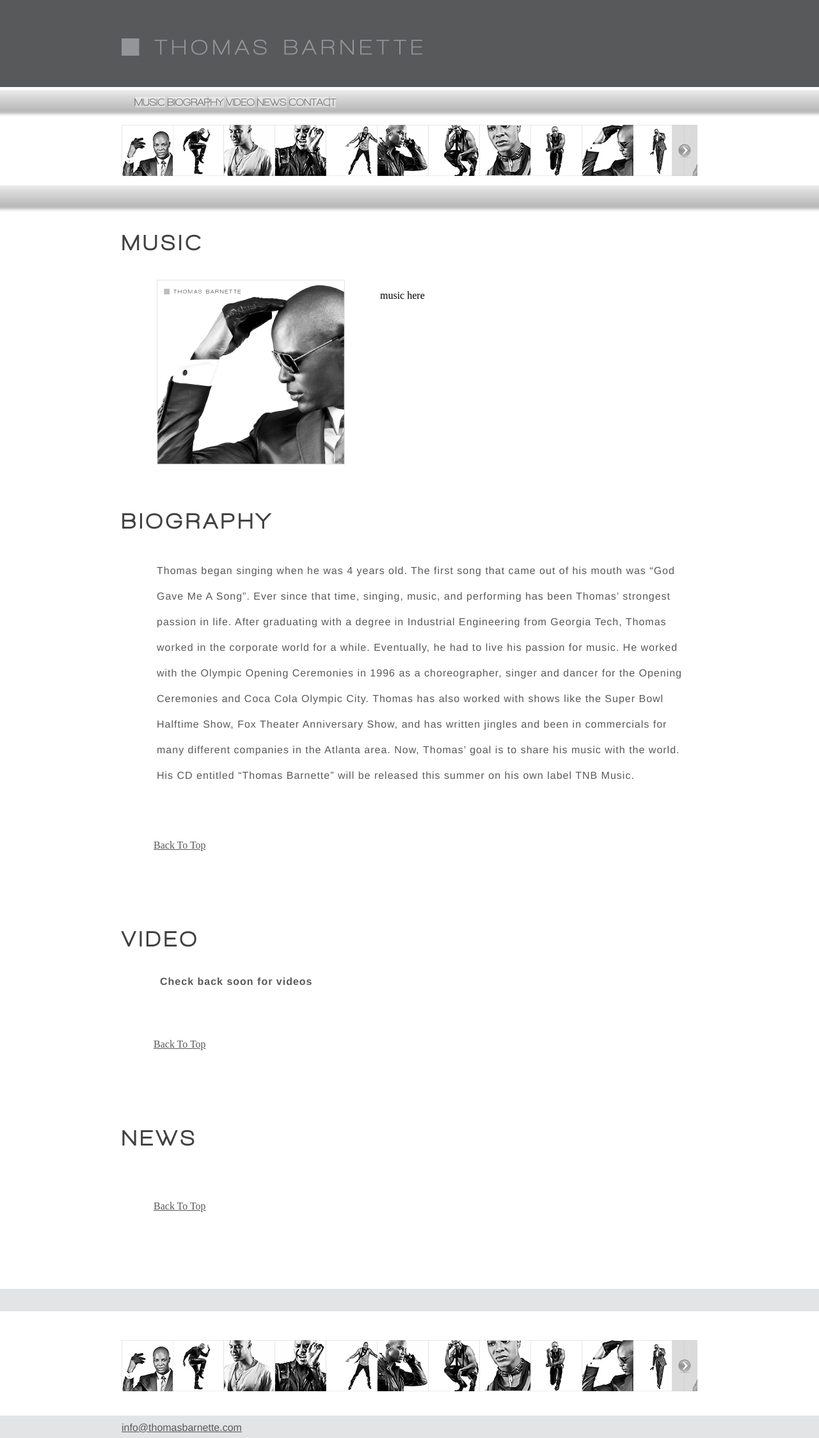
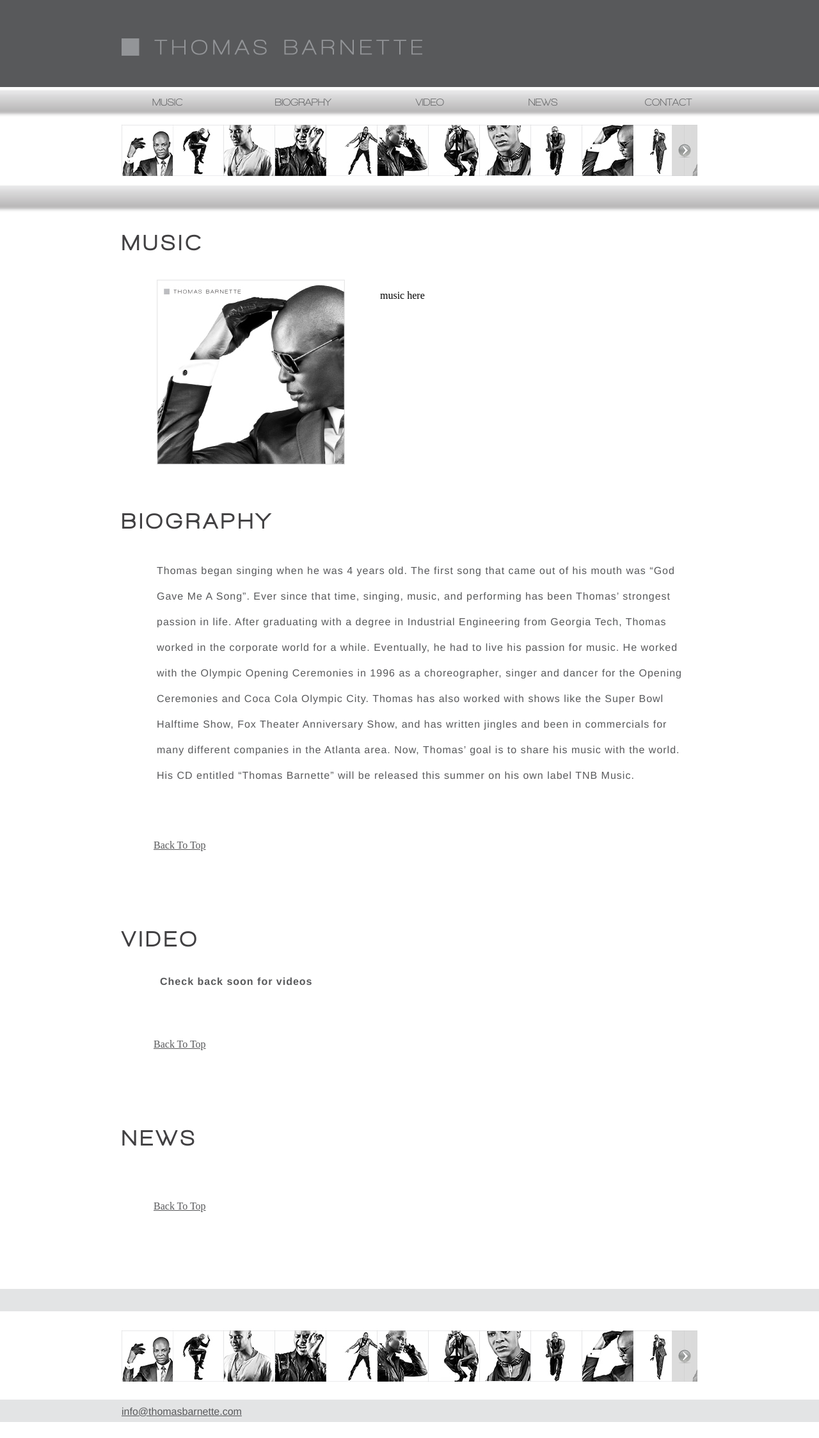
Before and after one commit to tomorrow66/thomas, a Django app: page / in a window 1280 px wide. Shown: the whole page at 64% size. After the commit the page ends 2222 px from the top, so only its background shows below. Run offline with Django 3.2, Linux system fonts and the light colour scheme; data that the repository does not hold is empty; some libraries are stand-ins or nearby versions.

Commit message:
Styled the nav, accordion. Removed the blue outline

```diff
--- a/static/css/style.css
+++ b/static/css/style.css
@@ -40,8 +40,10 @@ body {
 }
 
 #nav ul {
-    width: 900px;
+    width: 1000px;
     margin-left: auto; margin-right: auto;
+    position: relative;
+    left: 70px;
 }
 
 #nav li {
@@ -49,15 +51,62 @@ body {
     top: 15px;
     height: 100px;
     display: inline;
+    margin-right: 100px;
 }
 
 #nav a {
     font-family: walkway-bold;
     color: #58595b;
     text-decoration: none;
-    width: 500px;
-    background-image: url('../images/news-over.png');
+
 }
+
+/* Nav Backgrounds */
+a.music {
+    padding: 10px 20px 10px 8px;
+}
+
+a.biography {
+    padding: 10px 20px 10px 20px;
+}
+
+a.video {
+    padding: 10px 20px 10px 8px;
+}
+
+a.news {
+    padding: 10px 20px 10px 8px;
+}
+
+a.contact {
+    padding: 10px 20px 10px 12px;
+}
+
+a:hover.music {
+    background: url('../images/Music-over.png') no-repeat;
+    padding: 10px 20px 10px 8px;
+}
+
+a:hover.biography {
+    background: url('../images/bio-over.png') no-repeat;
+    padding: 10px 20px 10px 20px;
+}
+
+a:hover.video {
+    background: url('../images/video-over.png') no-repeat;
+    padding: 10px 20px 10px 8px;
+}
+
+a:hover.news {
+    background: url('../images/news-over.png') no-repeat;
+    padding: 10px 20px 10px 8px;
+}
+
+a:hover.contact {
+    background: url('../images/contact-over.png') no-repeat;
+    padding: 10px 20px 10px 12px;
+}
+
 
 #slideshow {
     height: 149px;
@@ -151,6 +200,8 @@ h2 {
     margin-top: 120px;
 }
 
+
+
 /* Footer Styles */
 #footer {
     width: 100%;
@@ -161,7 +212,7 @@ h2 {
 }
 
 #footer_slideshow {
-    padding-top: 35px;
+    padding-top: 20px;
 }
 
 #footer-slides {
@@ -176,7 +227,7 @@ h2 {
 #social-media {
     width: 900px;
     margin-left: auto; margin-right: auto;
-    margin-top: 65px;
+    margin-top: 55px;
 }
 
 #social-media a {
@@ -188,13 +239,16 @@ h2 {
 /* Accordion */
 
 #accordion {
-    padding-left: 50px;
     margin-bottom: 80px;
 }
 
 #accordion p {
     font-family: helvetica;
-    line-height: 25px;
+    line-height: 40px;
+    margin-left: 50px;
+    font-weight: lighter;
+    color: #58595b;
+    margin-top: 50px;
 }
 
 #about-accordion {
@@ -211,32 +265,35 @@ h2 {
     font-style: italic;
     font-weight: lighter;
     padding-top: 10px;
+    color: #58595b;
+
 }
 
 #accordion h3 {
     font-size: 18px;
     font-family: helvetica;
-    font-weight: lighter;
+    font-weight: bold;
     color: #58595b;
+    margin-top: 60px;
 }
 
 #accordion h2 {
     padding-left: 50px;
-
+    margin: 0px;
 }
 
 #accordion a {
     color: #58595b;
     text-decoration: none;
-}
-
-#accordion a:visited {
-    color: black;
-    text-decoration: none;
+    font-family: helvetica;
+    letter-spacing: 1px;
+    font-size: 12pt;
 }
 
 .ui-accordion-content {
 
 }
 
+.ui-state-focus { outline: none; }
+
 }
```
